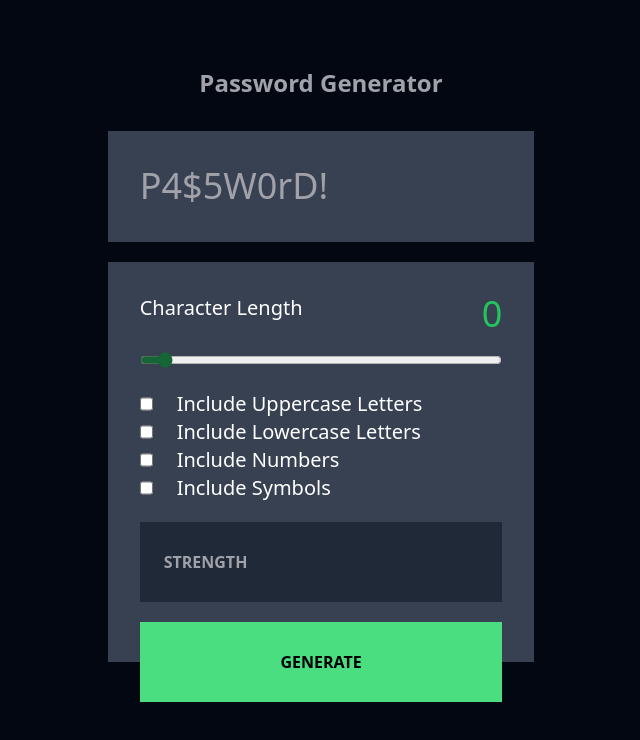
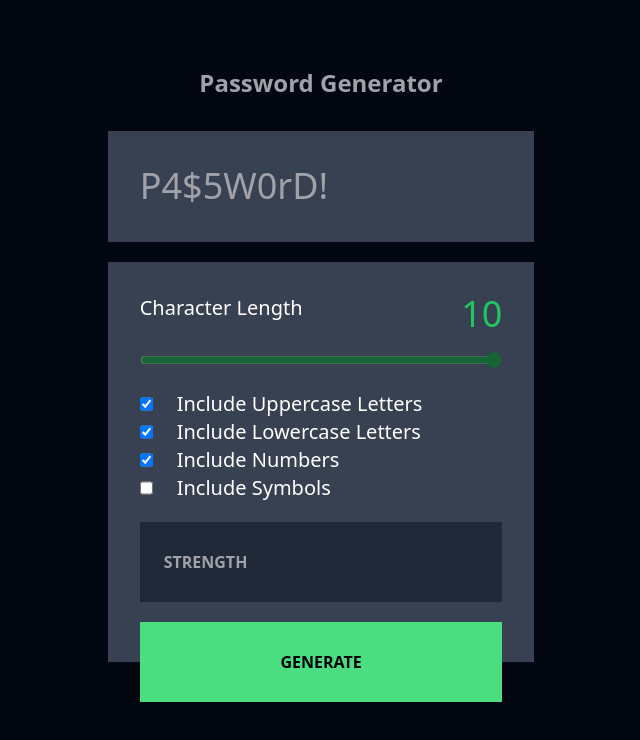
Before and after one commit to grandonbarcia/password-generator, a Next.js app: page / in a window 1280 px wide. Shown: the top 740 px of the page, without its empty margins (319-959 px from the left). Built offline with nearby package versions, Linux system fonts and the light colour scheme.

Commit message:
configure check boxes to change rules to password generation

```diff
--- a/pages/index.js
+++ b/pages/index.js
@@ -1,5 +1,5 @@
 import Image from 'next/image';
-import { useState } from 'react';
+import { useState, useEffect } from 'react';
 
 const ALPHABET = 'abcdefghijklmnopqrstuvwxyz';
 const NUMBERS = [0, 1, 2, 3, 4, 5, 6, 7, 8, 9];
@@ -13,8 +13,24 @@ const reallyLazyWay = 'qwertyuiopasdfghjklzxcvbnm'.split('').sort();
 export default function Home() {
   const [password, setPassword] = useState('P4$5W0rD!');
   const [length, setLength] = useState(10);
+  const [rules, setRules] = useState({
+    upperLetters: true,
+    lowerLetters: true,
+    numbers: true,
+    symbols: false,
+  });
 
   function generateNewPassword() {}
+
+  function handleChange(e) {
+    setLength(e.target.value);
+  }
+
+  function handleCheck(value) {
+    setRules((prevData) => {
+      return { ...prevData, [value]: !prevData[value] };
+    });
+  }
 
   return (
     <div className="flex justify-center items-center h-screen w-100 bg-gray-950">
@@ -28,20 +44,23 @@ export default function Home() {
         <div className="h-3/5 bg-gray-700 p-8">
           <div className="flex justify-between text-white text-xl">
             <div>Character Length</div>
-            <div className="text-green-500 text-4xl">0</div>
+            <div className="text-green-500 text-4xl">{length}</div>
           </div>
           <div className="pt-4 pb-4">
             <input
               className="w-full accent-green-800"
               type="range"
               min="0"
-              max="1000"
+              max="20"
+              onChange={handleChange}
             />
           </div>
           <div className="flex">
             <input
               type="checkbox"
-              class="bg-red-100 border-red-300 text-red-500 focus:ring-red-200 "
+              className="bg-red-100 border-red-300 text-red-500 focus:ring-red-200 "
+              checked={rules['upperLetters']}
+              onChange={() => handleCheck('upperLetters')}
             />
             <div className="text-white text-xl pl-6">
               Include Uppercase Letters
@@ -50,7 +69,9 @@ export default function Home() {
           <div className="flex">
             <input
               type="checkbox"
-              class="bg-red-100 border-red-300 text-red-500 focus:ring-red-200"
+              className="bg-red-100 border-red-300 text-red-500 focus:ring-red-200"
+              checked={rules['lowerLetters']}
+              onChange={() => handleCheck('lowerLetters')}
             />
             <div className="text-white text-xl pl-6">
               Include Lowercase Letters
@@ -59,14 +80,18 @@ export default function Home() {
           <div className="flex">
             <input
               type="checkbox"
-              class="bg-red-100 border-red-300 text-red-500 focus:ring-red-200"
+              className="bg-red-100 border-red-300 text-red-500 focus:ring-red-200"
+              checked={rules['numbers']}
+              onChange={() => handleCheck('numbers')}
             />
             <div className="text-white text-xl pl-6">Include Numbers</div>
           </div>
           <div className="flex mb-5">
             <input
               type="checkbox"
-              class="bg-red-100 border-red-300 text-red-500 focus:ring-red-200"
+              className="bg-red-100 border-red-300 text-red-500 focus:ring-red-200"
+              checked={rules['symbols']}
+              onChange={() => handleCheck('symbols')}
             />
             <div className="text-white text-xl pl-6">Include Symbols</div>
           </div>
```
